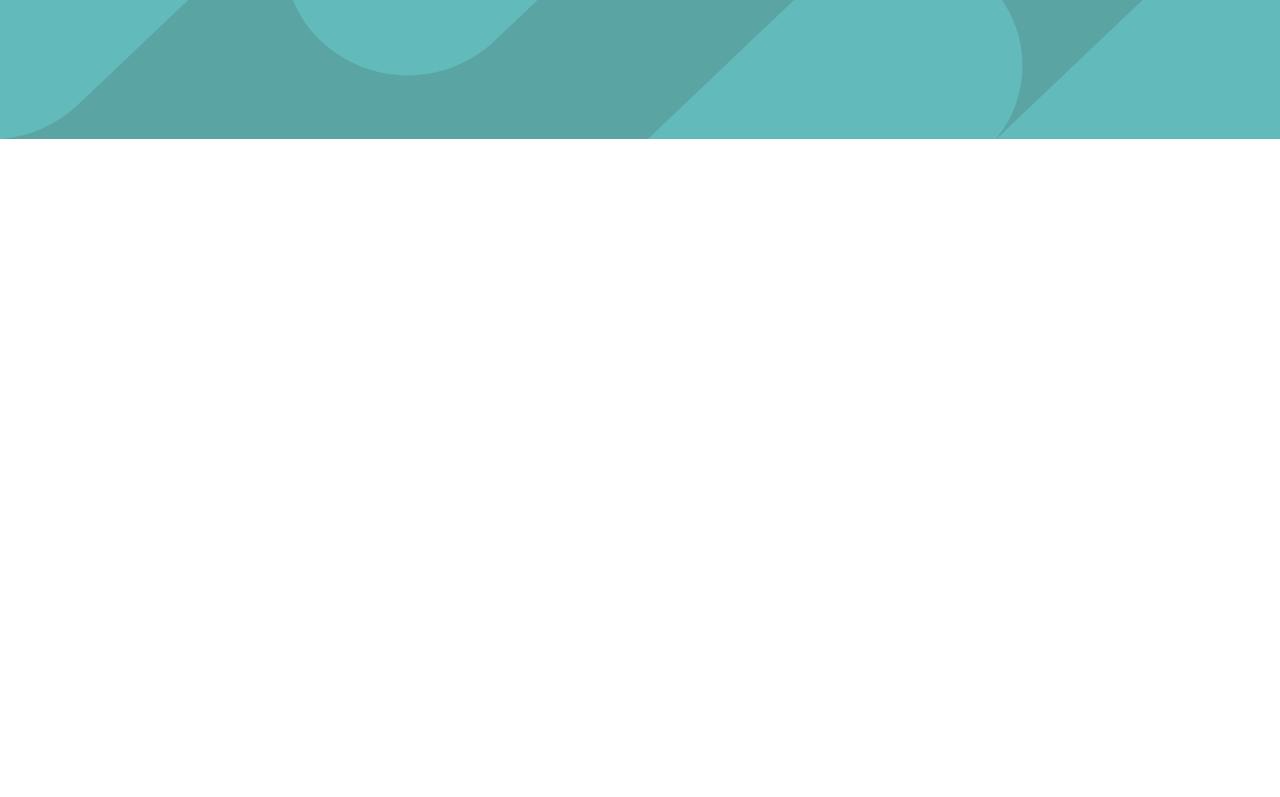
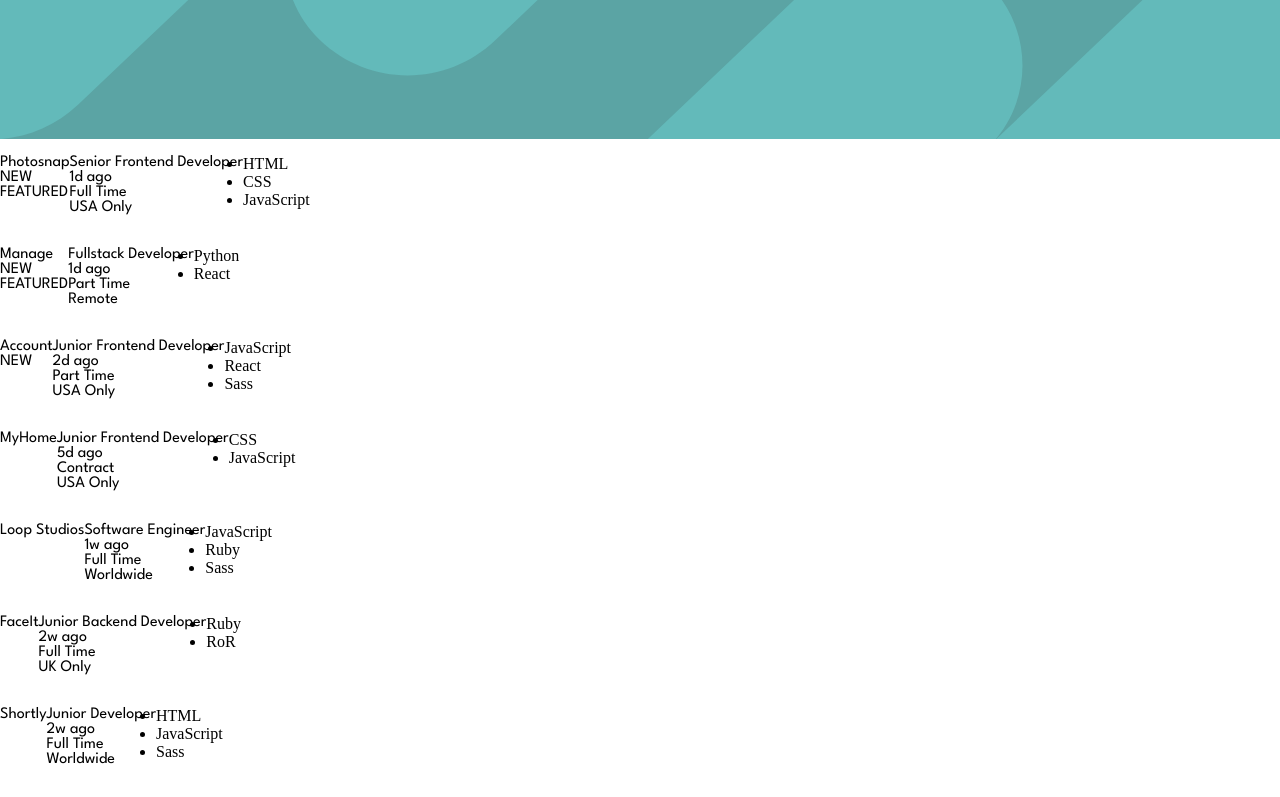
Before and after one commit to SebastianLaka/job-listings-with-filtering, a Vue app: page / in a window 1280 px wide. Shown: the top 797 px of the page. Built offline with nearby package versions, Linux system fonts and the light colour scheme.

Commit message:
Loaded data from json to each card with job

```diff
--- /dev/null
+++ b/src/assets/sass/breakpoints.scss
@@ -0,0 +1,5 @@
+$mobile-view: 23.438em;
+$tablet-view: 48em;
+$desktop-small: 62em;
+$desktop-wide: 75em;
+$desktop-ultra-wide: 90em;
--- a/src/components/Layout/Layout.vue
+++ b/src/components/Layout/Layout.vue
@@ -3,6 +3,8 @@
 import SiteHeader from './Header/SiteHeader.vue';
 import HeaderImageMobile from '../icons/bg-header-mobile.svg';
 import HeaderImageDesktop from '../icons/bg-header-desktop.svg';
+import JobBoardMain from './job-board/JobBoardMain.vue';
+
 
 const isMobile = ref(false)
 const handleResize = () => {
@@ -24,4 +26,5 @@
       <img v-else :src="HeaderImages[1]" alt="Header image at desktop" class="header-image" loading="lazy"/>
     </template>
   </SiteHeader>
+  <JobBoardMain/>
 </template>
--- /dev/null
+++ b/src/components/Layout/job-board/JobBoardCart.vue
@@ -0,0 +1,25 @@
+<script setup lang="ts"></script>
+<template>
+  <article class="job-card">
+    <slot name="job-info"/>
+    <slot name="job-requirements" />
+  </article>
+</template>
+<style lang="scss" scoped>
+@use 'sass:map';
+@use '@/assets/sass/colors.scss' as color;
+@use '@/assets/sass/breakpoints.scss' as breakpoint;
+@media (min-width: breakpoint.$mobile-view) {
+  .job-card {
+    display: flex;
+    flex-direction: column;
+    position: relative;
+    padding: 1em 0;
+  }
+}
+@media (min-width: breakpoint.$desktop-small) {
+  .job-card {
+    flex-direction: row;
+  }
+}
+</style>
--- /dev/null
+++ b/src/components/Layout/job-board/JobBoardMain.vue
@@ -0,0 +1,43 @@
+<script setup lang="ts">
+import JobBoardCart from './JobBoardCart.vue'
+import { useJobsStore } from '@/stores/jobs'
+const jobs = useJobsStore()
+console.log(jobs.data)
+</script>
+<template>
+  <main class="jobs-board-container">
+    <JobBoardCart v-for="job in jobs.data" :key="job.id">
+      <template #job-info>
+        <div class="job-info">
+          <p class="job-info__company-name">{{ job.company }}</p>
+          <p v-if="job.new" class="job-info__new">NEW</p>
+          <p v-if="job.featured" class="job-info__featured">FEATURED</p>
+        </div>
+        <div class="job-details">
+          <p>{{ job.position }}</p>
+          <div class="job-hire-details">
+            <p>{{ job.postedAt }}</p>
+            <p>{{ job.contract }}</p>
+            <p>{{ job.location }}</p>
+          </div>
+        </div>
+      </template>
+      <template #job-requirements>
+        <div class="job-board-requirements">
+          <ul class="requirements-list">
+            <li v-for="language in job.languages" :key="language">
+              {{ language }}
+            </li>
+            <li v-for="tool in job.tools" :key="tool">
+              {{ tool }}
+            </li>
+          </ul>
+        </div>
+      </template>
+    </JobBoardCart>
+  </main>
+</template>
+<style lang="scss" scoped>
+@use 'sass:map';
+@use '@/assets/sass/colors.scss' as color;
+</style>
--- /dev/null
+++ b/src/stores/jobs.ts
@@ -0,0 +1,9 @@
+import { ref, computed } from 'vue'
+import { defineStore } from 'pinia'
+import DataJson from '@/assets/data.json'
+
+export const useJobsStore = defineStore('job', () => {
+  const data = DataJson
+
+  return { data }
+})
```
Also changed, not shown: src/stores/counter.ts (deleted, +0 -12 lines).
